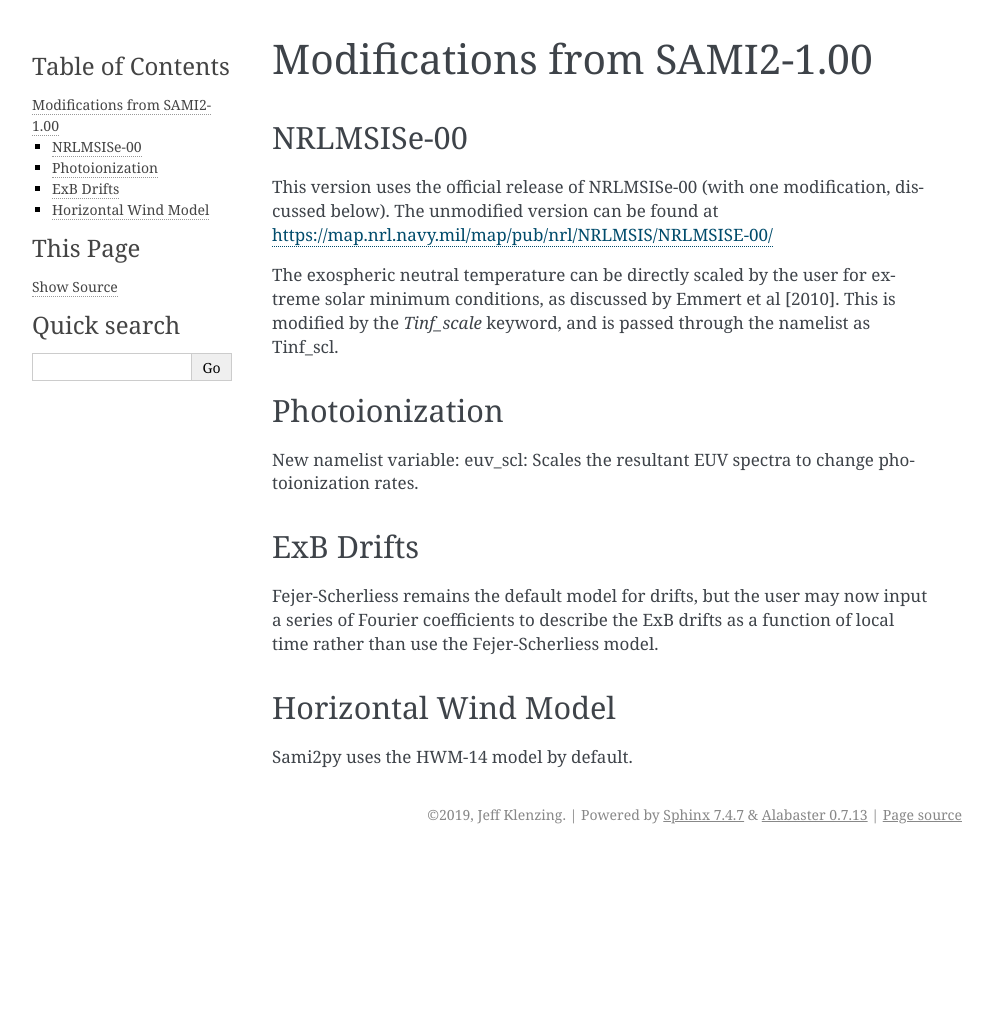
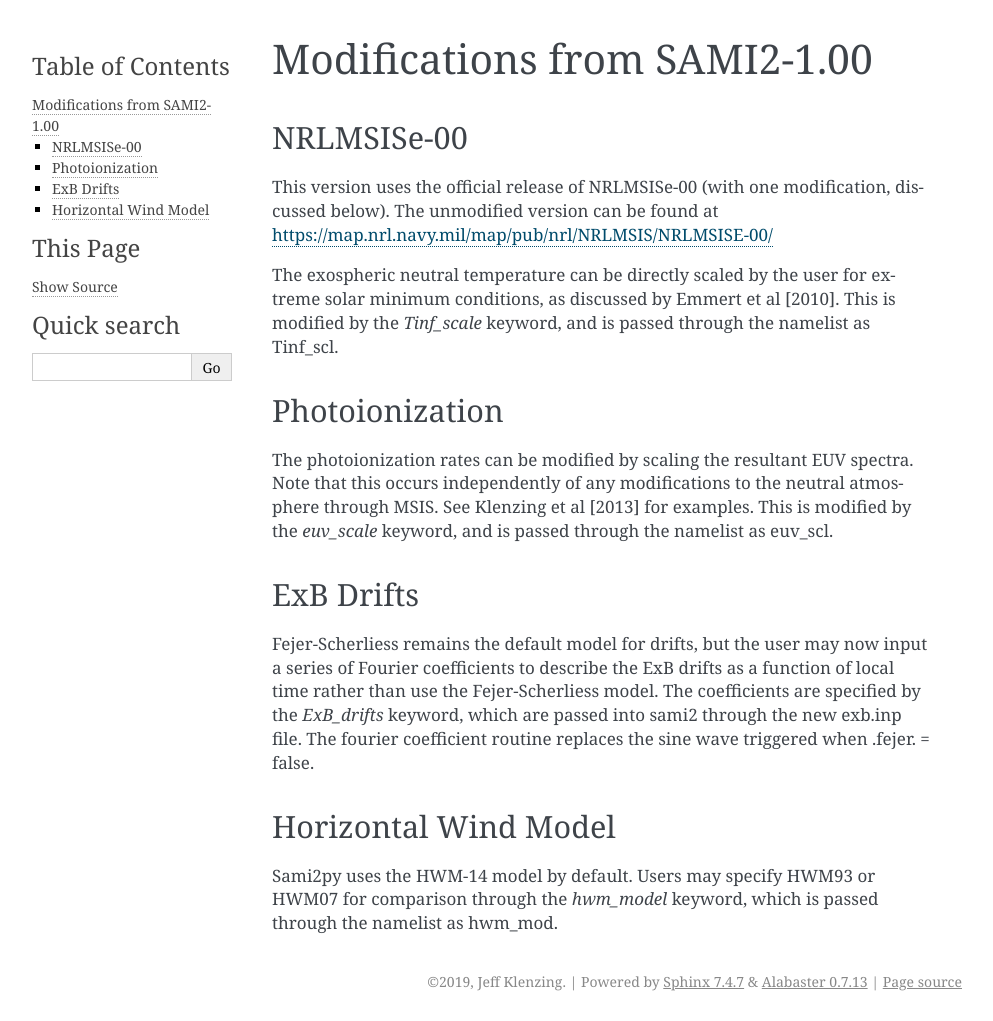
Before and after one commit to sami2py/sami2py, a Sphinx documentation site: the page built from docs/modifications.rst, in a window 1280 px wide. Shown: the whole page, without its empty margins (148-1141 px from the left). Built offline with Sphinx 7.4.7, drawn with Linux system fonts in a browser that asks for light colours; formulas are drawn with MathJax 3; before the commit the page ends 900 px from its top, so only the background shows below that.

Commit message:
updates to mod

```diff
--- a/docs/modifications.rst
+++ b/docs/modifications.rst
@@ -11,12 +11,12 @@ The exospheric neutral temperature can be directly scaled by the user for extrem
 
 Photoionization
 ---------------
-New namelist variable: euv_scl: Scales the resultant EUV spectra to change photoionization rates.
+The photoionization rates can be modified by scaling the resultant EUV spectra.  Note that this occurs independently of any modifications to the neutral atmosphere through MSIS.  See Klenzing et al [2013] for examples. This is modified by the `euv_scale` keyword, and is passed through the namelist as euv_scl.
 
 ExB Drifts
 ----------
-Fejer-Scherliess remains the default model for drifts, but the user may now input a series of Fourier coefficients to describe the ExB drifts as a function of local time rather than use the Fejer-Scherliess model.
+Fejer-Scherliess remains the default model for drifts, but the user may now input a series of Fourier coefficients to describe the ExB drifts as a function of local time rather than use the Fejer-Scherliess model.  The coefficients are specified by the `ExB_drifts` keyword, which are passed into sami2 through the new exb.inp file.  The fourier coefficient routine replaces the sine wave triggered when .fejer. = false.
 
 Horizontal Wind Model
 ---------------------
-Sami2py uses the HWM-14 model by default.
+Sami2py uses the HWM-14 model by default.  Users may specify HWM93 or HWM07 for comparison through the `hwm_model` keyword, which is passed through the namelist as hwm_mod.
```
